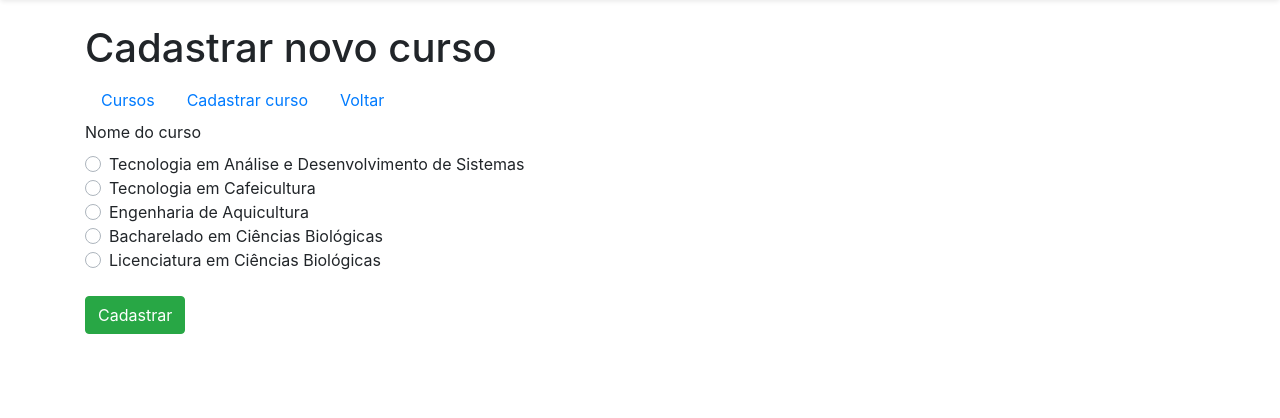
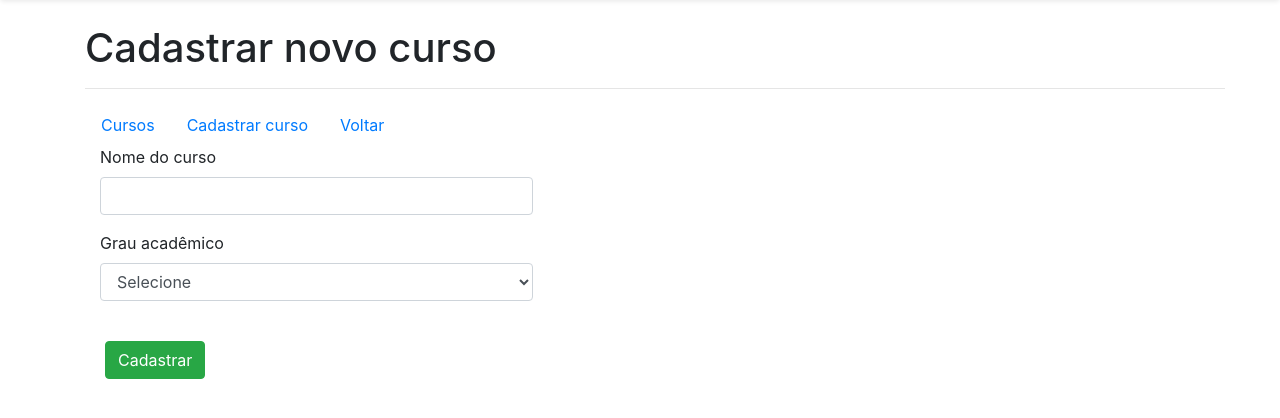
Before and after one commit to vctr-moraes/CoopManagement, a Symfony app: template templates/curso/cadastrar.html.twig in a window 1280 px wide. Shown: the part 72-490 px from the top of the page. Run offline with Twig, Linux system fonts and the light colour scheme; the template is opened without the code that fills it, so the values that code supplies are empty; some libraries are stand-ins or nearby versions.

Commit message:
atualização nas views

```diff
--- a/src/Controller/Cooperado/CooperadoController.php
+++ b/src/Controller/Cooperado/CooperadoController.php
@@ -16,6 +16,9 @@
             return $this->render('cooperado/cooperado.html.twig');
         }
 
+        /**
+         * Retorna a view com a lista de cooperados matriculados
+         */
         public function listar()
         {
             return $this->render('cooperado/listar.html.twig');
--- a/templates/curso/cadastrar.html.twig
+++ b/templates/curso/cadastrar.html.twig
@@ -7,6 +7,8 @@
 <div class="container">
     <h1>Cadastrar novo curso</h1>
 
+    <hr class="col-md-12 mb-3">
+
     <nav class="nav">
         <a class="nav-link active" href="/curso">Cursos</a>
         <a class="nav-link" href="/curso/cadastrar">Cadastrar curso</a>
@@ -14,29 +16,23 @@
     </nav>
 
     <form action="">
-        <label for="nomeCurso">Nome do curso</label>
-        <div class="custom-control custom-radio">
-            <input type="radio" id="customRadio1" name="customRadio" class="custom-control-input">
-            <label class="custom-control-label" for="customRadio1">Tecnologia em Análise e Desenvolvimento de Sistemas</label>
+        <div class="col-md-5 mb-3">
+            <label for="nomeCurso">Nome do curso</label>
+            <input type="text" class="form-control" id="" placeholder="" required>
         </div>
-        <div class="custom-control custom-radio">
-            <input type="radio" id="customRadio2" name="customRadio" class="custom-control-input">
-            <label class="custom-control-label" for="customRadio2">Tecnologia em Cafeicultura</label>
-        </div>
-        <div class="custom-control custom-radio">
-            <input type="radio" id="customRadio3" name="customRadio" class="custom-control-input">
-            <label class="custom-control-label" for="customRadio3">Engenharia de Aquicultura</label>
-        </div>
-        <div class="custom-control custom-radio">
-            <input type="radio" id="customRadio4" name="customRadio" class="custom-control-input">
-            <label class="custom-control-label" for="customRadio4">Bacharelado em Ciências Biológicas</label>
-        </div>
-        <div class="custom-control custom-radio">
-            <input type="radio" id="customRadio5" name="customRadio" class="custom-control-input">
-            <label class="custom-control-label" for="customRadio5">Licenciatura em Ciências Biológicas</label>
+
+        <div class="col-md-5 mb-3">
+            <label for="nomeCurso">Grau acadêmico</label>
+            <select class="form-control">
+                <option value="" selected disabled>Selecione</option>
+                <option value="Técnico">Técnico</option>
+                <option value="Superior">Superior</option>
+            </select>
         </div>
         <br>
-        <button type="submit" class="btn btn-success">Cadastrar</button>
+        <div class="form-group form-check d-flex justify-content-start align-items-center">
+            <button type="submit" class="btn btn-success">Cadastrar</button>
+        </div>
     </form>
 </div>
 
--- a/templates/curso/curso.html.twig
+++ b/templates/curso/curso.html.twig
@@ -6,6 +6,8 @@
 
 <div class="container">
     <h1>Cursos</h1>
+
+    <hr class="col-md-12 mb-3">
 
     <nav class="nav">
         <a class="nav-link active" href="/curso">Cursos</a>
```
Also changed, not shown: templates/cooperado/cadastrar.html.twig (+23 -7 lines), templates/cooperado/cooperado.html.twig (+9 -4 lines), templates/cooperado/desligados.html.twig (+8 -1 lines), templates/cooperado/listar.html.twig (+8 -1 lines), templates/cooperado/novos.html.twig (+8 -1 lines), templates/usuario/usuario.html.twig (+8 -5 lines).
